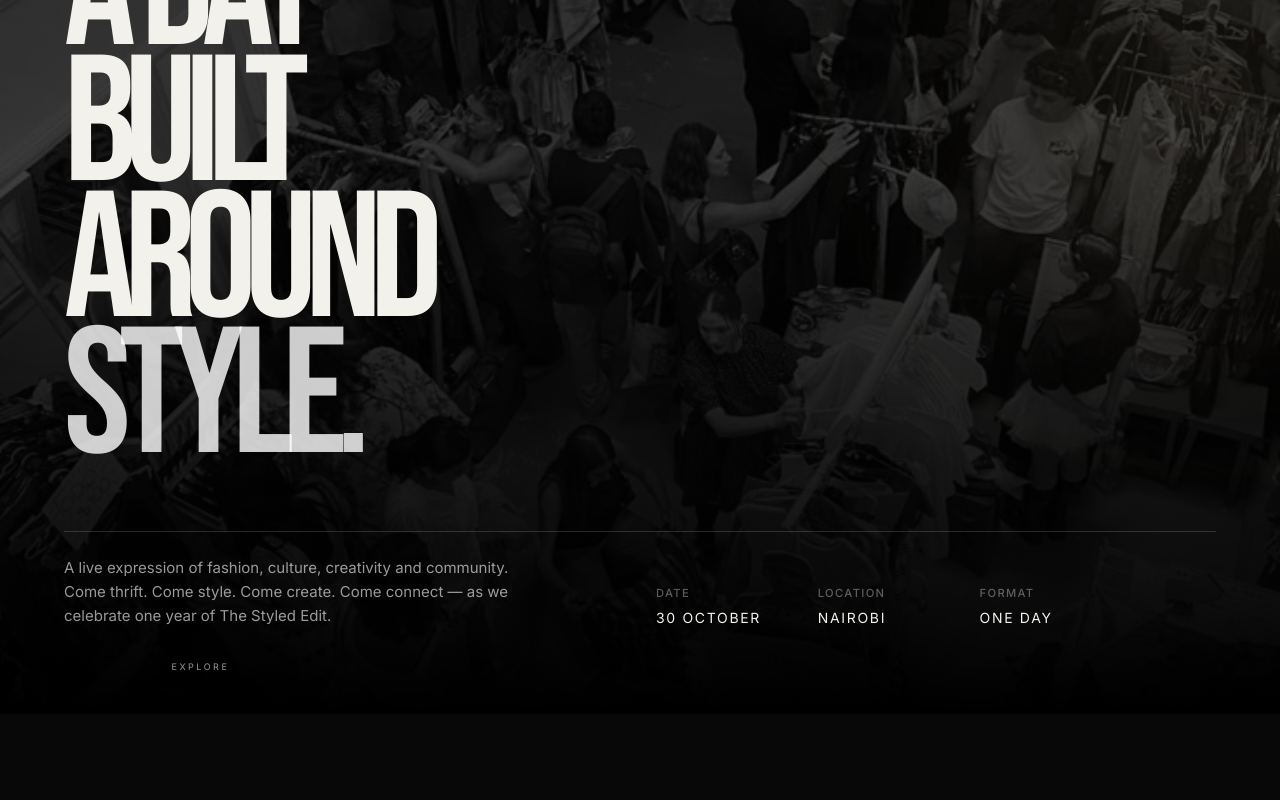
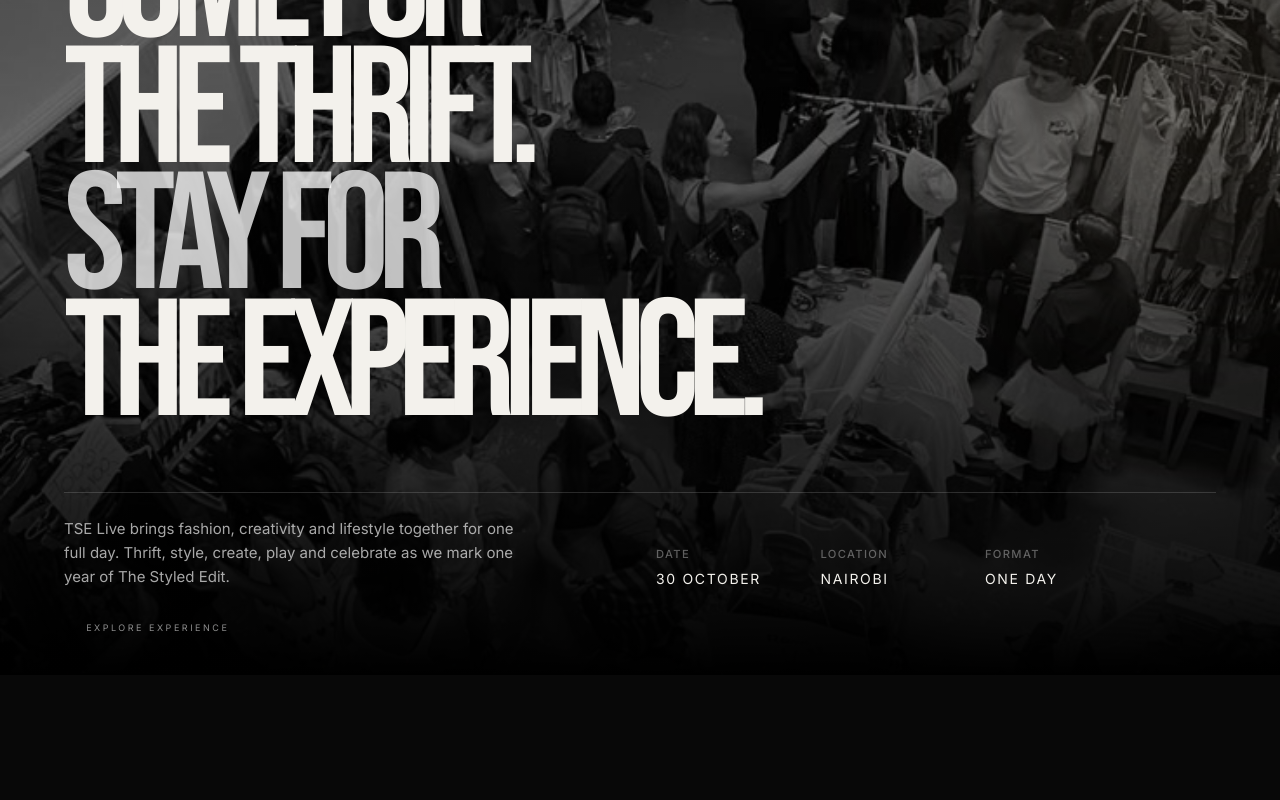
Before and after one commit to mercymuimi/tse-live, a Next.js app: page /experience in a window 1280 px wide. Shown: the part 380-1180 px from the top of the page. Built offline with nearby package versions, Linux system fonts and the light colour scheme.

Commit message:
experience hero u[grade

```diff
--- a/src/components/experience/ExperienceHero.tsx
+++ b/src/components/experience/ExperienceHero.tsx
@@ -2,34 +2,36 @@
 
 import Image from "next/image";
 import Link from "next/link";
-import { ArrowDownRight } from "lucide-react";
 
 export default function ExperienceHero() {
   return (
-    <section className="relative min-h-[88vh] overflow-hidden bg-tse-black text-tse-paper">
+    <section
+      id="experience"
+      className="relative min-h-[92vh] overflow-hidden bg-tse-black text-tse-paper"
+    >
       {/* IMAGE */}
       <Image
         src="/images/experience1.JPG"
         alt="The Styled Edit Live experience"
         fill
         priority
-        className="object-cover opacity-50 grayscale transition-all duration-700"
+        className="object-cover grayscale"
         sizes="100vw"
       />
 
       {/* ATMOSPHERE */}
-      <div className="absolute inset-0 bg-black/40" />
-      <div className="absolute inset-0 bg-linear-to-t from-black via-black/20 to-black/45" />
+      <div className="absolute inset-0 bg-black/45" />
+      <div className="absolute inset-0 bg-gradient-to-t from-black via-black/20 to-black/50" />
 
-      {/* SUBTLE GLOW */}
-      <div className="absolute -right-32 top-1/4 h-100 w-100 rounded-full bg-tse-accent/10 blur-[120px]" />
+      {/* SUBTLE GOLD GLOW */}
+      <div className="absolute -right-32 top-1/4 h-[25rem] w-[25rem] rounded-full bg-tse-accent/10 blur-[120px]" />
 
       {/* GRAIN */}
       <div className="tse-noise absolute inset-0 opacity-20" />
 
       {/* CONTENT */}
-      <div className="relative z-10 flex min-h-[88vh] flex-col justify-between px-6 pb-8 pt-28 sm:px-8 sm:pb-10 md:px-12 md:pt-36 lg:px-16">
-        <div className="mx-auto w-full max-w-360">
+      <div className="relative z-10 flex min-h-[92vh] flex-col justify-between px-6 pb-8 pt-28 sm:px-8 sm:pb-10 md:px-12 md:pt-36 lg:px-16">
+        <div className="mx-auto w-full max-w-[90rem]">
           {/* TOP META */}
           <div className="flex items-center justify-between border-b border-white/15 pb-4">
             <p className="tse-eyebrow text-white/50">
@@ -44,35 +46,35 @@ export default function ExperienceHero() {
           {/* HEADLINE */}
           <div className="mt-14 md:mt-20">
             <p className="mb-5 font-accent text-lg italic text-tse-accent md:text-xl">
-              More than an event.
+              One year of The Styled Edit.
             </p>
 
-            <h1 className="max-w-310 font-display text-[clamp(5rem,14vw,13rem)] uppercase leading-[0.76] tracking-[-0.065em]">
-              A Day
+            <h1 className="max-w-[75rem] font-display text-[clamp(4.8rem,13vw,12.5rem)] uppercase leading-[0.76] tracking-[-0.065em]">
+              Come For
               <br />
-              Built
+              The Thrift.
               <br />
-              Around
+              <span className="text-white/75">Stay For</span>
               <br />
-              <span className="text-white/80">Style.</span>
+              The Experience.
             </h1>
           </div>
         </div>
 
         {/* BOTTOM */}
-        <div className="mx-auto mt-16 w-full max-w-360">
+        <div className="mx-auto mt-16 w-full max-w-[90rem]">
           <div className="grid gap-8 border-t border-white/15 pt-6 md:grid-cols-12 md:items-end">
             {/* DESCRIPTION */}
             <div className="md:col-span-5">
-              <p className="max-w-md text-sm leading-6 text-white/60 md:text-[15px]">
-                A live expression of fashion, culture, creativity and
-                community. Come thrift. Come style. Come create. Come
-                connect — as we celebrate one year of The Styled Edit.
+              <p className="max-w-lg text-sm leading-6 text-white/65 md:text-[15px]">
+                TSE Live brings fashion, creativity and lifestyle together for
+                one full day. Thrift, style, create, play and celebrate as we
+                mark one year of The Styled Edit.
               </p>
             </div>
 
             {/* EVENT DETAILS */}
-            <div className="grid grid-cols-2 gap-6 sm:grid-cols-3 md:col-span-5 md:col-start-7">
+            <div className="grid grid-cols-2 gap-x-8 gap-y-6 sm:grid-cols-3 md:col-span-5 md:col-start-7">
               <div>
                 <p className="tse-label text-white/35">Date</p>
                 <p className="mt-2 text-sm uppercase tracking-[0.12em]">
@@ -98,10 +100,10 @@ export default function ExperienceHero() {
             {/* SCROLL CTA */}
             <Link
               href="#experience"
-              className="group flex w-fit items-center gap-4 md:col-span-2 md:justify-self-end"
+              className="group flex w-fit items-center gap-3 md:col-span-2 md:justify-self-end"
             >
-              <span className="text-[9px] uppercase tracking-[0.28em] text-white/60 transition-colors group-hover:text-white">
-                Explore
+              <span className="text-[9px] uppercase tracking-[0.28em] text-white/55 transition-colors duration-300 group-hover:text-white">
+                Explore Experience
               </span>
             </Link>
           </div>
```
